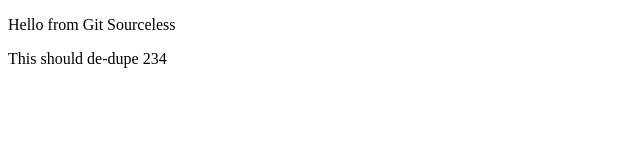
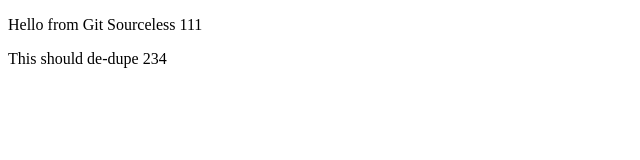
Before and after one commit to z-testing-internal/simple-app, a Next.js app: page / in a window 1280 px wide. Shown: the top 160 px of the page, without its empty margins (0-640 px from the left). Built offline with nearby package versions, Linux system fonts and the light colour scheme.

Commit message:
Update index.js

```diff
--- a/pages/index.js
+++ b/pages/index.js
@@ -1,7 +1,7 @@
 export default function Index() {
   return (
     <div>
-      <p>Hello from Git Sourceless</p>
+      <p>Hello from Git Sourceless 111</p>
       <p>This should de-dupe 234</p>
     </div>
   )
```
